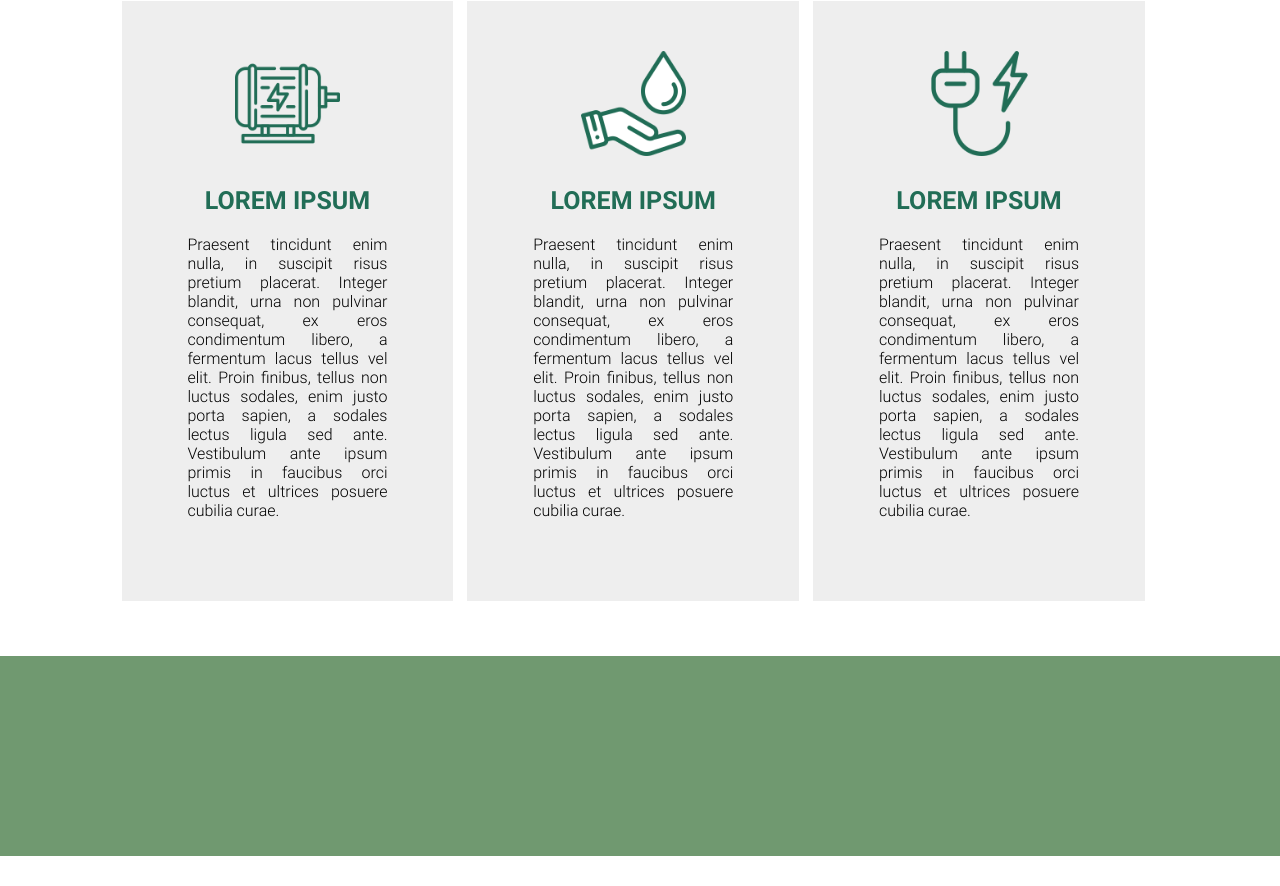
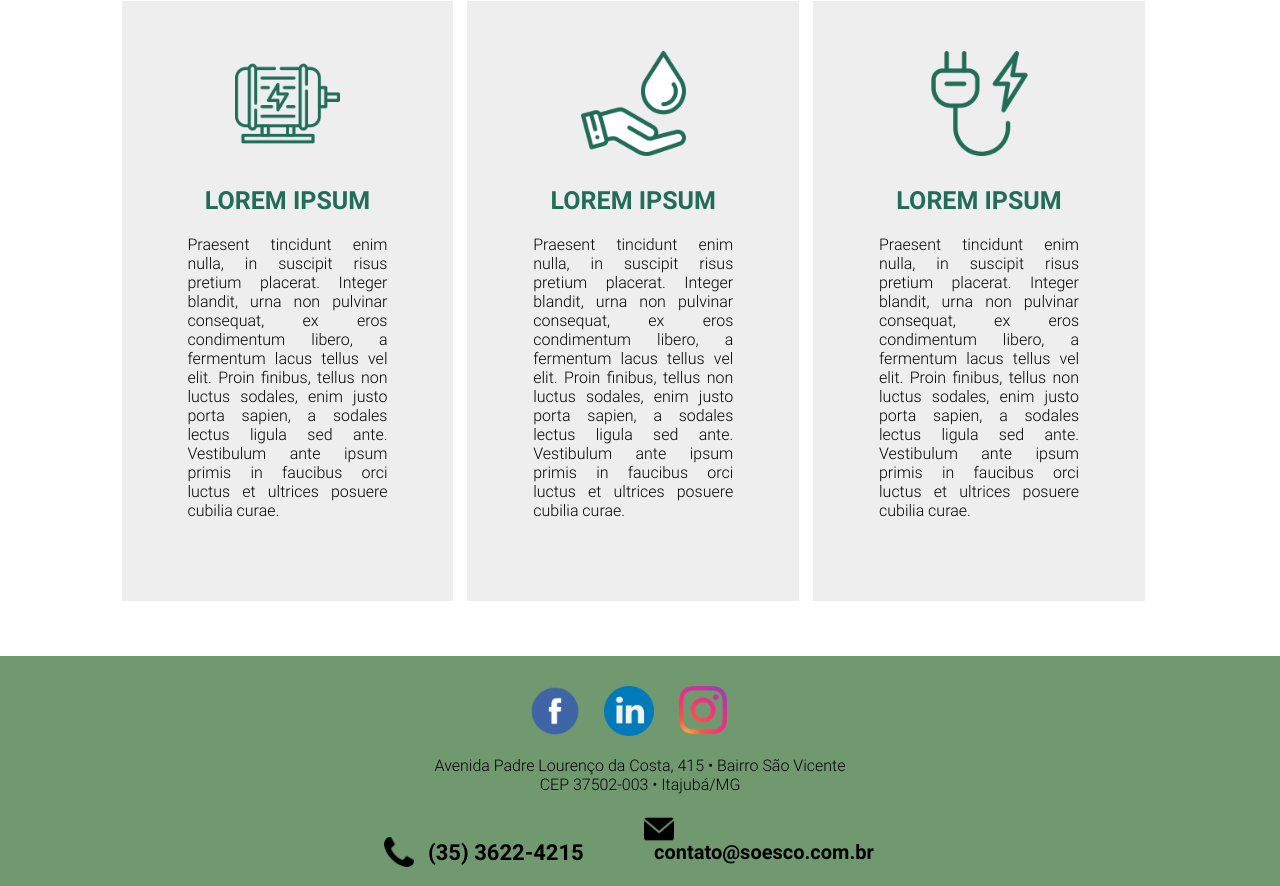
Before and after one commit to raveljalmeida/meu_portifolio, a plain HTML site: page index.html in a window 1280 px wide. Shown: the part 1329-2215 px from the top of the page. Before the commit the page ends 2185 px from the top, so only its background shows below. Drawn offline with Linux system fonts and the light colour scheme.

Commit message:
finalizacao da pagina inicial e adicionando pagina do blog

```diff
--- a/css/style.css
+++ b/css/style.css
@@ -420,6 +420,107 @@ body {
     position: relative;
     top: 100%;
     margin-top: 150px;
+    padding-top: 30px;
+}
+
+.rodape .redes-soc {
+    height: 50px;
+    width: 220px;
+    /*background-color: red;*/
+    margin: 0 auto;
+}
+
+.rodape .rede-logo {
+    height: 100%;
+    width: 32%;
+    display: inline-block;
+    vertical-align: top;
+    position: relative;
+    /*background-color: blue;*/
+}
+
+#facebook-icon {
+    width: 50px;
+    height: 50px;
+    background-image: url(../img/facebook-icon.png);
+    background-size: contain;
+    background-position: center;
+}
+
+#linkedin-icon {
+    width: 50px;
+    height: 50px;
+    background-image: url(../img/linkedin-icon.png);
+    background-size: contain;
+    background-position: center;
+}
+
+#instagram-icon {
+    width: 48px;
+    height: 48px;
+    background-image: url(../img/instagram-icon.png);
+    background-size: contain;
+    background-position: center;
+}
+
+.location {
+    width: 40%;
+    margin: 20px auto;
+}
+
+.location p {
+    text-align: center;
+    font-size: 16px;
+    font-family: roboto;
+}
+
+.contact {
+    height: 30px;
+    width: 40%;
+    /*background-color: red;*/
+    margin: 0 auto;
+}
+
+.phone {
+    width: 50%;
+    height: 100%;
+    display: inline-block;
+}
+
+.phone img {
+    width: 30px;
+    height: 100%;
+}
+
+.phone p {
+    display: inline-block;
+    font-size: 22px;
+    font-family: roboto;
+    margin-left: 10px;
+    position: relative;
+    top: -7px;
+    font-weight: bold;
+}
+
+.email {
+    width: 49%;
+    height: 100%;
+    display: inline-block;
+}
+
+.email img {
+    width: 30px;
+    height: 100%;
+}
+
+.email p {
+    display: inline-block;
+    font-size: 20px;
+    font-family: roboto;
+    margin-left: 10px;
+    position: relative;
+    top: -8px;
+    font-weight: bold;
 }
 
 
@@ -540,5 +641,23 @@ body {
 
   .rodape {
     margin-top: 360%;
+    height: 250px;
   }
+
+  .location {
+    width: 63%;
+  }
+
+  .contact {
+    width: 70%;
+    margin: 0 auto;
+  }
+
+  .phone, .email {
+    display: block;
+    width: 100%;
+    margin: 15px 15px;
+  }
+
+
 }
--- a/index.html
+++ b/index.html
@@ -17,7 +17,7 @@
                 <div class="menu">
                     <a class="itemMenu" href="index.html">HOME</a>
                     <a class="itemMenu" href="./quemSomos/quemsomos.html">QUEM SOMOS</a>
-                    <a class="itemMenu">PORTIFÓLIO</a>
+                    <a class="itemMenu" href="https://soesconews.webnode.page/" target="_blank">BLOG SOESCO</a>
                     <a class="itemMenu" href="#services">SERVIÇOS</a>
                     <a class="itemMenu">NOSSA EQUIPE</a>
                     <a>CONTATO</a>
@@ -31,7 +31,7 @@
             <div class="menu-hamburger-content" id="menu-content">
                 <a class="itemMenu" href="index.html">HOME</a>
                 <a class="itemMenu" href="./quemSomos/quemsomos.html">QUEM SOMOS</a>
-                <a class="itemMenu">PORTIFÓLIO</a>
+                <a class="itemMenu">NOTÍCIAS</a>
                 <a class="itemMenu" href="#services">SERVIÇOS</a>
                 <a class="itemMenu">NOSSA EQUIPE</a>
                 <a>CONTATO</a>
@@ -187,7 +187,31 @@
             <!--**********INICIO RODAPÉ**********-->
 
             <div class="rodape">
-
+                <div class="redes-soc">
+                    <div class="rede-logo">
+                        <div id="facebook-icon"></div>
+                    </div>
+                    <div class="rede-logo">
+                        <div id="linkedin-icon"></div>
+                    </div>
+                    <div class="rede-logo">
+                        <div id="instagram-icon"></div>
+                    </div>
+                </div>
+                <div class="location">
+                    <p>Avenida Padre Lourenço da Costa, 415 • Bairro São Vicente</p>
+                    <p>CEP 37502-003 • Itajubá/MG</p>
+                </div>
+                <div class="contact">
+                    <div class="phone">
+                        <img src="./img/phone-icon.png" alt="">
+                        <p>(35) 3622-4215</p>
+                    </div>
+                    <div class="email">
+                        <img src="./img/email-icon.png" alt="">
+                        <p>contato@soesco.com.br</p>
+                    </div>
+                </div>
             </div>
 
             <!--**********FIM RODAPÉ**********-->
```
Also changed, not shown: img/email-icon.png (added), img/facebook-icon.png (added), img/instagram-icon.png (added), img/linkedin-icon.png (added), img/phone-icon.png (added).
